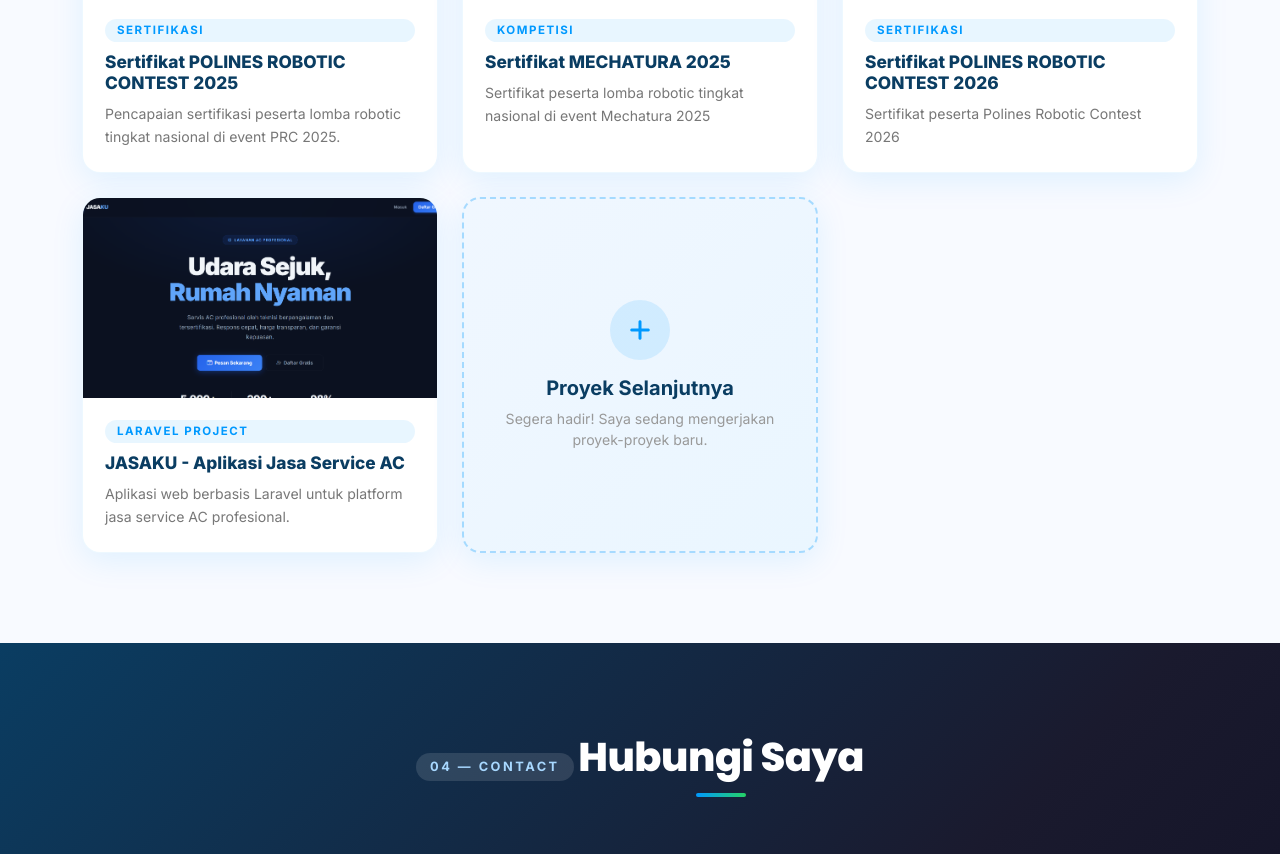
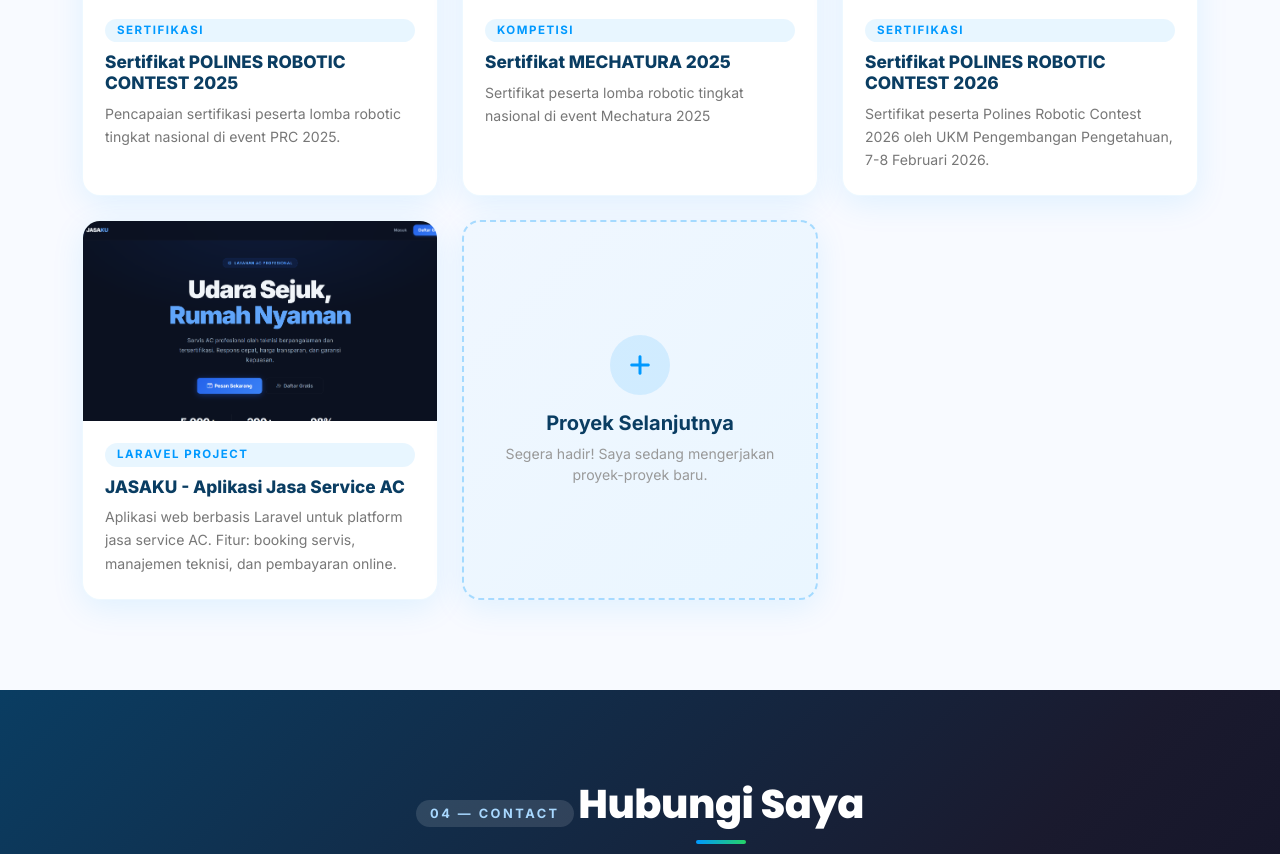
Before and after one commit to Fajarbiasaaja/portofoliofajar.io, a plain HTML site: page index.html in a window 1280 px wide. Shown: the part 2885-3739 px from the top of the page. Drawn offline with nearby package versions, Linux system fonts and the light colour scheme.

Commit message:
Fix deskripsi PRC2026 & JASAKU di data.json dan index.html

```diff
--- a/data.json
+++ b/data.json
@@ -88,7 +88,7 @@
       "title": "Sertifikat POLINES ROBOTIC CONTEST 2026",
       "tag": "Sertifikasi",
       "image": "images/sertif3.jpeg",
-      "description": "Sertifikat peserta Polines Robotic Contest 2026 ",
+      "description": "Sertifikat peserta Polines Robotic Contest 2026 oleh UKM Pengembangan Pengetahuan, 7-8 Februari 2026.",
       "placeholderText": "PRC+2026",
       "placeholderColor": "cc0000"
     },
@@ -97,7 +97,7 @@
       "title": "JASAKU - Aplikasi Jasa Service AC",
       "tag": "Laravel Project",
       "image": "images/jasaku.jpeg",
-      "description": "Aplikasi web berbasis Laravel untuk platform jasa service AC profesional.",
+      "description": "Aplikasi web berbasis Laravel untuk platform jasa service AC. Fitur: booking servis, manajemen teknisi, dan pembayaran online.",
       "placeholderText": "JASAKU+Laravel",
       "placeholderColor": "0099ff"
     }
--- a/index.html
+++ b/index.html
@@ -299,7 +299,7 @@
                         <div class="project-body">
                             <span class="project-tag">Sertifikasi</span>
                             <h5 class="project-title">Sertifikat POLINES ROBOTIC CONTEST 2026</h5>
-                            <p class="project-desc">Sertifikat peserta Polines Robotic Contest 2026</p>
+                            <p class="project-desc">Sertifikat peserta Polines Robotic Contest 2026 oleh UKM Pengembangan Pengetahuan, 7-8 Februari 2026.</p>
                         </div>
                     </div>
                 </div>
@@ -318,8 +318,7 @@
                         <div class="project-body">
                             <span class="project-tag">Laravel Project</span>
                             <h5 class="project-title">JASAKU - Aplikasi Jasa Service AC</h5>
-                            <p class="project-desc">Aplikasi web berbasis Laravel untuk platform jasa service AC
-                                profesional.</p>
+                            <p class="project-desc">Aplikasi web berbasis Laravel untuk platform jasa service AC. Fitur: booking servis, manajemen teknisi, dan pembayaran online.</p>
                         </div>
                     </div>
                 </div>
```
